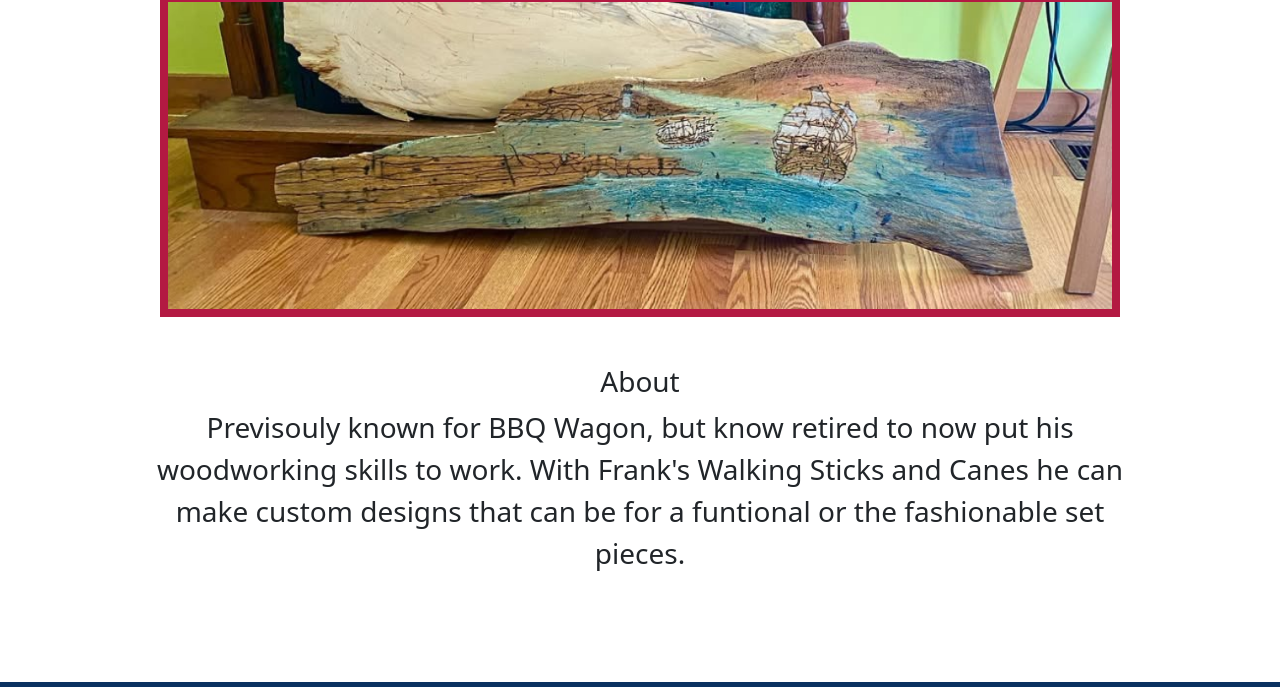
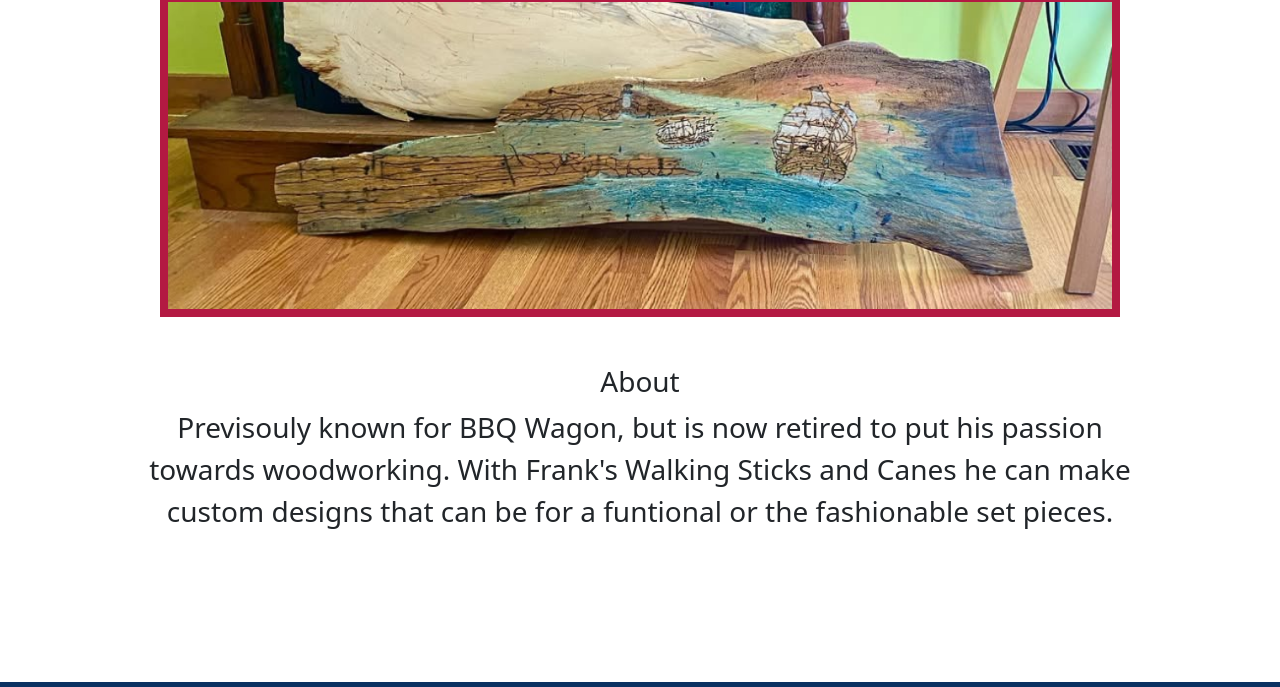
Before and after one commit to Franks-Walking-Sticks-and-Canes/Franks-Walking-Sticks-and-Canes.github.io, a plain HTML site: page index.html in a window 1280 px wide. Shown: the part 62-749 px from the top of the page. Drawn offline with nearby package versions, Linux system fonts and the light colour scheme.

Commit message:
Update index.html
Fixed Grammatical Errors

```diff
--- a/index.html
+++ b/index.html
@@ -42,7 +42,7 @@
     <div class="col-0">
       <div class="p-5"><h3>About</h3>
         <p class="fs-3">
-        Previsouly known for BBQ Wagon, but know retired to now put his woodworking skills to work.
+        Previsouly known for BBQ Wagon, but is now retired to put his passion towards woodworking.
         With Frank's Walking Sticks and Canes he can make custom designs that can be for a funtional
         or the fashionable set pieces.
         </p>
```
